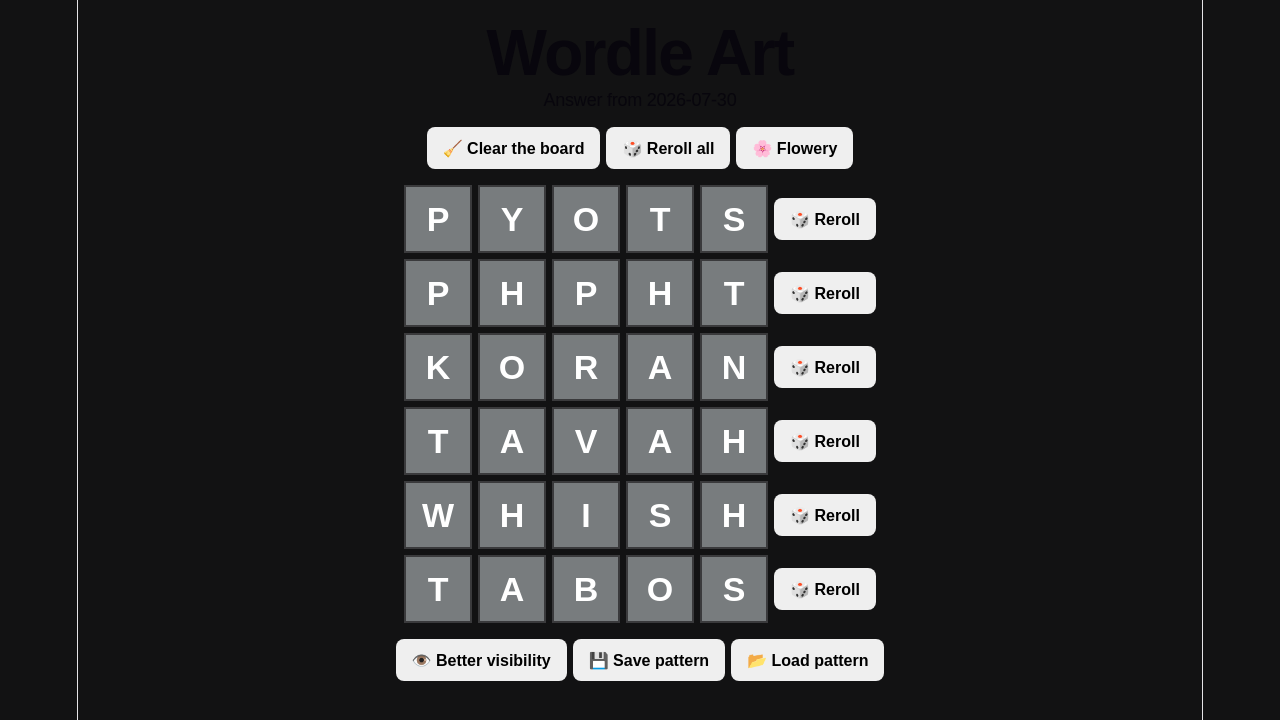
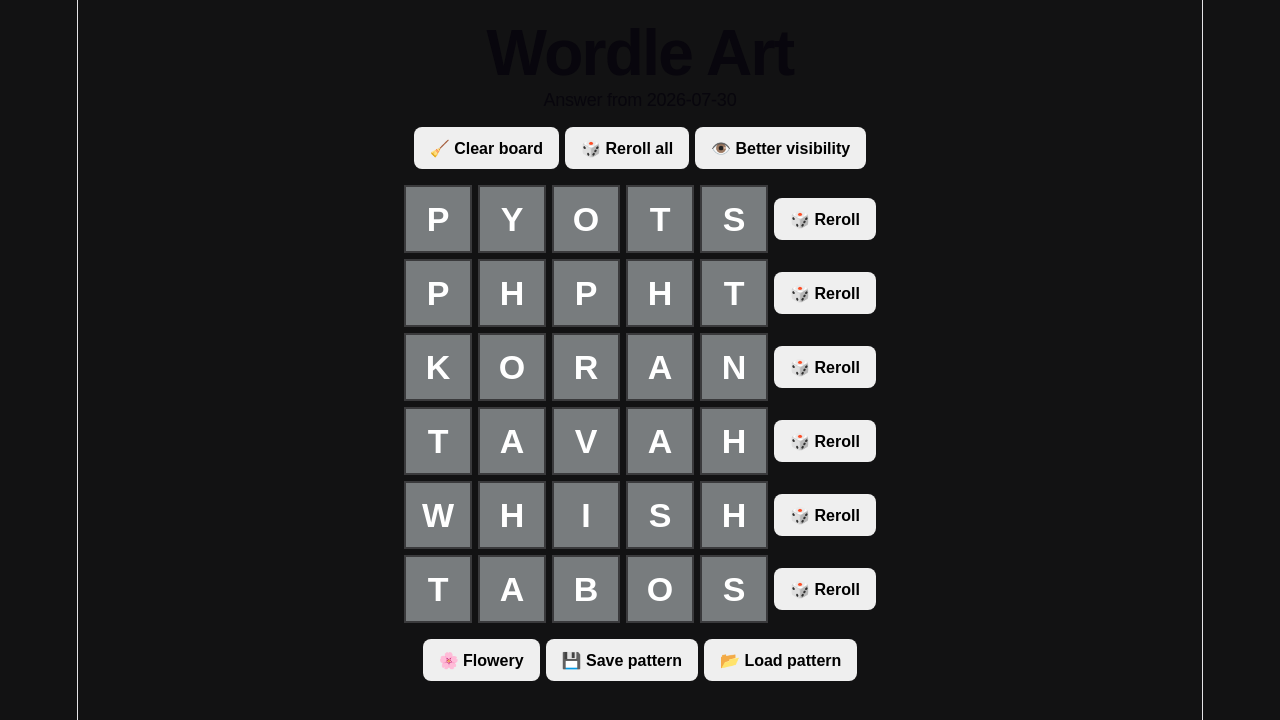
Before and after one commit to 3m-code/wordle-art, a React (Vite) app: page / in a window 1280 px wide. Shown: the top 720 px of the page. Built offline with nearby package versions, Linux system fonts and the light colour scheme.

Commit message:
add read me, small UI tweaks

```diff
--- a/index.html
+++ b/index.html
@@ -4,10 +4,15 @@
     <meta charset="UTF-8" />
     <link rel="icon" type="image/svg+xml" href="/favicon.svg" />
     <meta name="viewport" content="width=device-width, initial-scale=1.0" />
-    <title>wordle-art</title>
+    <title>Wordle Art</title>
   </head>
   <body>
     <div id="root"></div>
     <script type="module" src="/src/main.tsx"></script>
   </body>
+  <noscript>
+    <div class="no-js-warning">
+      You need to enable JavaScript to run this app.
+    </div>
+  </noscript>
 </html>
--- a/src/App.tsx
+++ b/src/App.tsx
@@ -224,17 +224,13 @@
 
             <div className="button-container">
                 <button onClick={clear_board}>
-                    🧹 Clear the board
+                    🧹 Clear board
                 </button>
                 <button onClick={reroll_all}>
                     🎲 Reroll all
                 </button>
-                <button onClick={async () => {
-                    await play_flowery_sound();
-                    change_flowery_pattern();
-                }}
-                >
-                    🌸 Flowery
+                <button onClick={() => set_dark_cells(current => !current)}>
+                    👁️ Better visibility
                 </button>
             </div>
 
@@ -248,8 +244,12 @@
             />
 
             <div className="button-container">
-                <button onClick={() => set_dark_cells(current => !current)}>
-                    👁️ Better visibility
+                <button onClick={async () => {
+                    await play_flowery_sound();
+                    change_flowery_pattern();
+                }}
+                >
+                    🌸 Flowery
                 </button>
                 <button onClick={save_pattern}>
                     💾 Save pattern
```
Also changed, not shown: flowery_icon.png (added), 1 other file (tests, documents, lock files or other folders).
